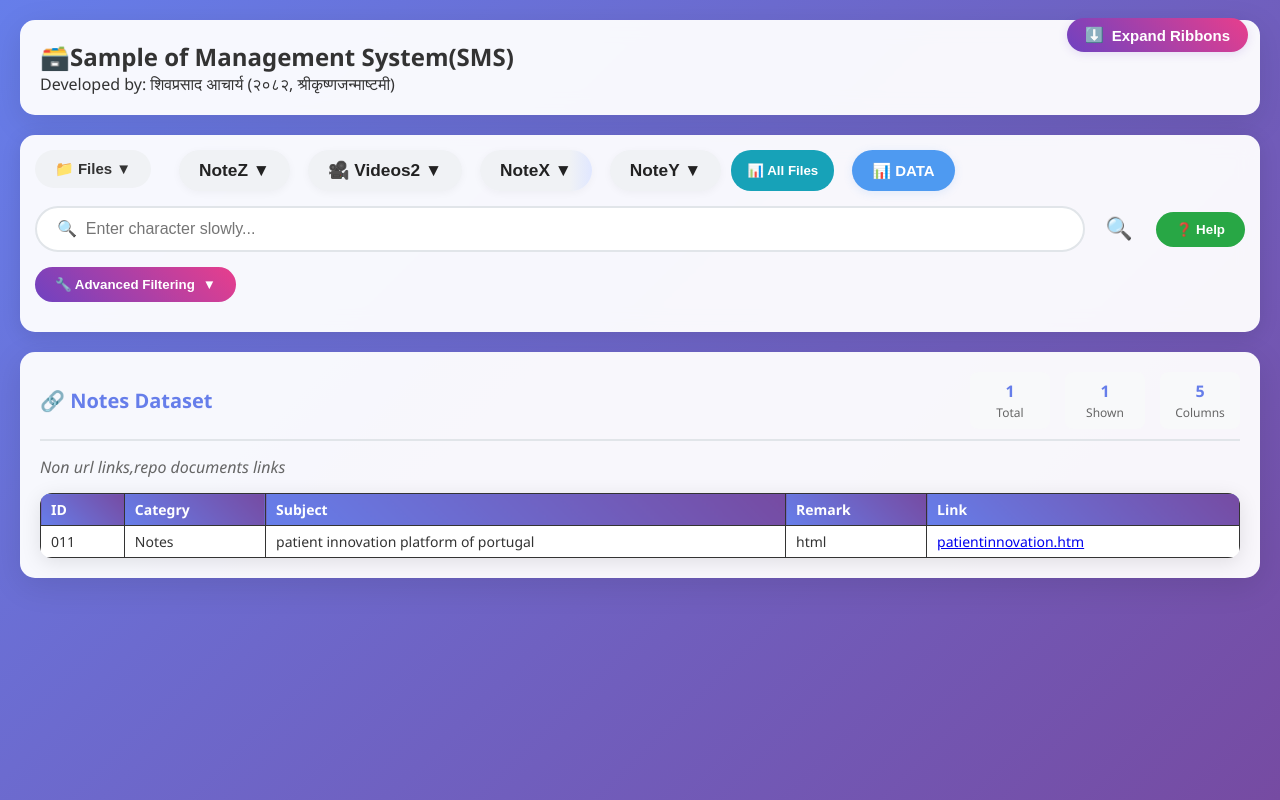
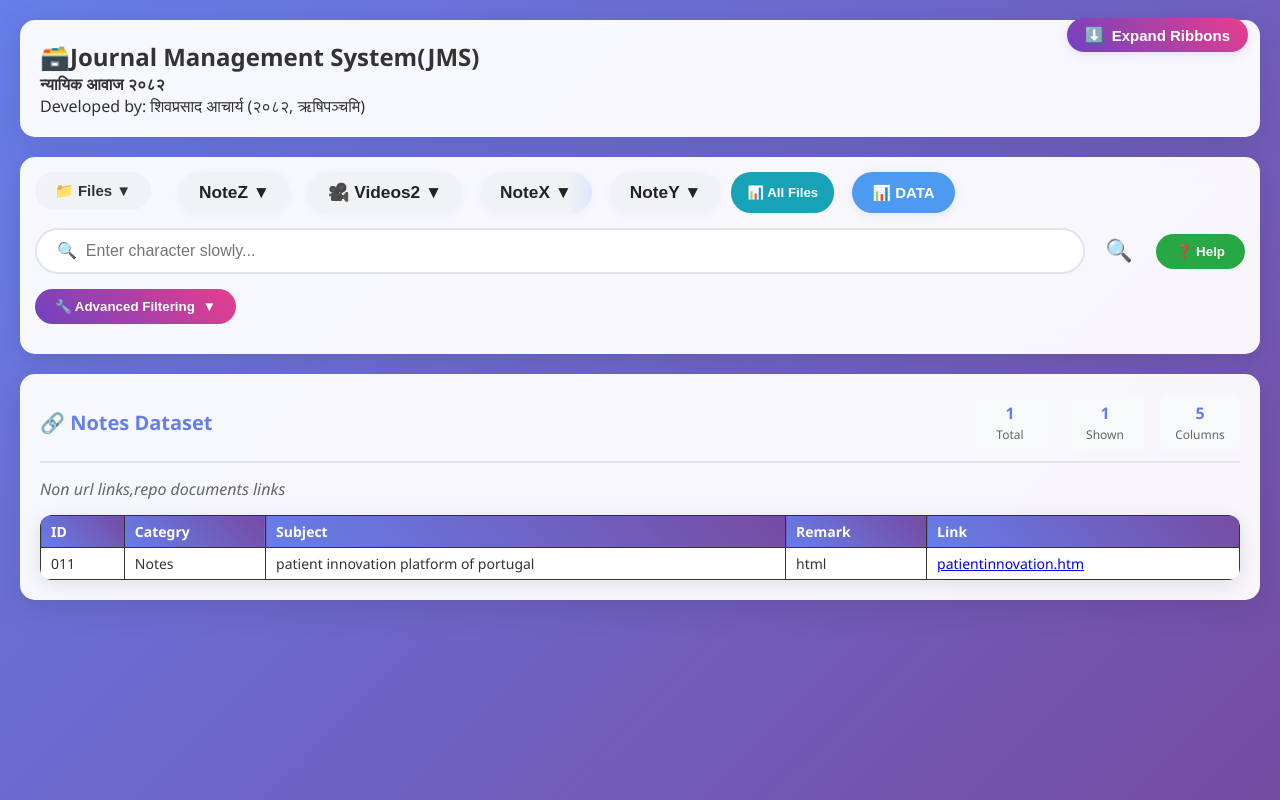
Before and after one commit to ShivaPrasadAcharya/nyayikawaj10.git.io, a plain HTML site: page index.html in a window 1280 px wide. Drawn offline with Linux system fonts and the light colour scheme.

Commit message:
content alingment from template

```diff
--- a/app3.js
+++ b/app3.js
@@ -96,8 +96,9 @@ DataApp.prototype.getHTML = function() {
     return `
         <div class="container">
             <div class="header">
-                <h2>🗃️Sample of Management System(SMS)</h2>
-                <p>Developed by: शिवप्रसाद आचार्य (२०८२, श्रीकृष्णजन्माष्टमी) </p>
+                <h2>🗃️Journal Management System(JMS)</h2>
+                <h4>न्यायिक आवाज २०८२ </h4>
+                <p>Developed by: शिवप्रसाद आचार्य (२०८२, ऋषिपञ्चमि) </p>
             </div>
 
             <div class="sticky-search">
--- a/index.html
+++ b/index.html
@@ -3,7 +3,7 @@
 <head>
     <meta charset="UTF-8">
     <meta name="viewport" content="width=device-width, initial-scale=1.0">
-    <title>Sample of Management System (SMS)</title>
+    <title>Journal Management System (JMS)</title>
     <link rel="stylesheet" href="styles.css">
     <link rel="stylesheet" href="styles2.css">
     <link rel="icon" type="image/svg+xml" href="favicon.svg">
```
Also changed, not shown: favicon.svg.
